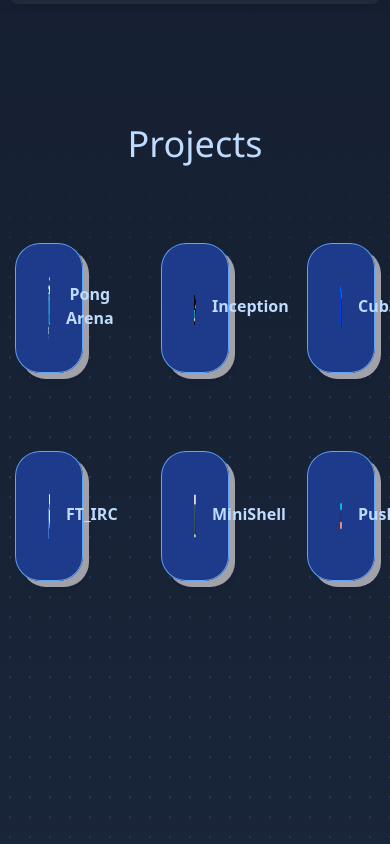
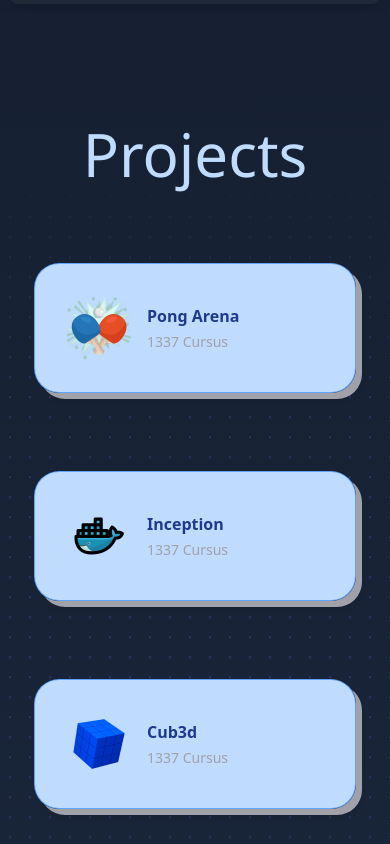
Before and after one commit to Amine-Nova/Portfolio, a React (Create React App) app: page / in a window 390 px wide. Shown: the part 1100-1944 px from the top of the page. Built offline with nearby package versions, Linux system fonts and the light colour scheme.

Commit message:
set boxes styles

```diff
--- a/src/components/Containers/container.jsx
+++ b/src/components/Containers/container.jsx
@@ -10,13 +10,13 @@
 
 const container = () => {
   return (
-    <div className='grid grid-cols-3 gap-20 px-4 py-20'>
-      <Boxes name='Pong Arena' src={pongimg} title={''}/>
-      <Boxes name='Inception' src={inceptionimg} title={''}/>
-      <Boxes name='Cub3d' src={cub3dimg} title={''}/>
-      <Boxes name='FT_IRC' src={ftircimg} title={''}/>
-      <Boxes name='MiniShell' src={minishellimg} title={''}/>
-      <Boxes name='Push_Swap' src={pushswapimg} title={''}/>
+    <div className='grid grid-cols-1 lg:grid-cols-3 md:grid-cols-2 gap-20 px-4 py-20'>
+      <Boxes name='Pong Arena' src={pongimg} title={'1337 Cursus'}/>
+      <Boxes name='Inception' src={inceptionimg} title={'1337 Cursus'}/>
+      <Boxes name='Cub3d' src={cub3dimg} title={'1337 Cursus'}/>
+      <Boxes name='FT_IRC' src={ftircimg} title={'1337 Cursus'}/>
+      <Boxes name='MiniShell' src={minishellimg} title={'1337 Cursus'}/>
+      <Boxes name='Push_Swap' src={pushswapimg} title={'1337 Cursus'}/>
     </div>
   )
 }
--- a/src/components/Items/boxes.jsx
+++ b/src/components/Items/boxes.jsx
@@ -1,31 +1,47 @@
-import React from "react";
+import React, { useEffect, useState } from "react";
 
-const boxes = ({ name, src, title }) => {
+const Boxes = ({ name, src, title }) => {
+  const [popUp, setPopUp] = useState(false);
+  useEffect(() => {
+    document.body.style.overflow = popUp ? "hidden" : "";
+  }, [popUp])
   return (
-    <button className="group static transition-all ease-in-out fade-in">
+    <div>
+
+    <button onClick={() => setPopUp(true)} className="group static transition-all ease-in-out fade-in">
       <div className="relative container z-10">
         <div
-          className="flex gap-4 py-6 px-8 rounded-3xl h-32
-        items-center bg-blue-900 ring-1 ring-blue-400
-        relative top-0 left-0 group-hover:-top-2 group-hover:-left-2 transition-all ease-in-out "
-        >
+          className="flex gap-4 py-6 px-8 rounded-3xl h-32 w-80 lg:w-[275px] xl:w-80
+          items-center  ring-1 ring-blue-400
+          relative top-0 left-0 group-hover:-top-2 group-hover:-left-2 transition-all ease-in-out bg-blue-200 group-hover:bg-transparent
+          "
+          >
           <img
             className="w-16 h-16 rounded-sm"
             src={src}
             alt=""
-          />
+            />
           <div className="flex flex-col gap-1 test-start relative">
-            <p className="text-blue-200 font-semibold max-w-[20ch] overflow-hodden">
+            <p className="text-blue-900 group-hover:text-blue-200 text-start font-semibold max-w-[20ch] overflow-hodden">
               {name}
             </p>
-            <p class="text-sm text-start text-blue-500 max-w-[20ch] overflow-hidden whitespace-nowrap truncate">{title}</p>
+            <p class="text-sm text-start text-zinc-400 max-w-[20ch] overflow-hidden whitespace-nowrap truncate">{title}</p>
           </div>
         </div>
-        <div class="absolute h-full w-full left-0 top-0 bg-white ring-1 ring-black -z-10 rounded-3xl transition-all ease-in-out group-hover:bg-[#ffd074]"></div>
-        <div class="absolute h-full w-full left-1.5 top-1.5 group-hover:left-2 group-hover:top-2 bg-zinc-400 ring-1 ring-zinc-400 group-hover:ring-black -z-20 rounded-3xl transition-all ease-in-out group-hover:bg-[#b087ff] shadow-md group-hover:shadow-lg"></div>
+        <div class="absolute h-full w-full left-0 top-0 bg-white ring-1 ring-black -z-10 rounded-3xl transition-all ease-in-out group-hover:bg-[#3A4498]"></div>
+        <div class="absolute h-full w-full left-1.5 top-1.5 group-hover:left-2 group-hover:top-2 bg-zinc-400 ring-1 ring-zinc-400 group-hover:ring-black -z-20 rounded-3xl transition-all ease-in-out group-hover:bg-[#0BE8F4] shadow-md group-hover:shadow-lg"></div>
       </div>
     </button>
+    {
+      popUp &&
+      <div onClick={() => setPopUp(false)} className="flex flex-col gap-5 fixed inset-0 z-50 bg-black/50 flex items-center justify-end">
+         <div onClick={(e) => e.stopPropagation()} className="flex bg-white w-[550px] h-[450px] rounded-t-xl justify-end">
+         </div>
+         {/* <button className="text-white text-5xl bg-red-600 rounded-xl w-48 h-16" onClick={() => setPopUp(false)}>quit</button> */}
+      </div>
+    }
+    </div>
   );
 };
 
-export default boxes;
+export default Boxes;
--- a/src/components/Projects/projects.jsx
+++ b/src/components/Projects/projects.jsx
@@ -3,7 +3,7 @@
 const Projects = () => {
   return (
     <div className="relative">
-      <p className="segoe text-4xl sm:text-6xl md:text-7xl lg:text-9xl text-blue-200 capitalize">
+      <p className="segoe text-6xl sm:text-7xl md:text-8xl lg:text-9xl text-blue-200 capitalize">
         projects
       </p>
     </div>
--- a/src/index.css
+++ b/src/index.css
@@ -113,3 +113,9 @@
       transform: translateY(-20px);
   }
 }
+
+.pop
+{
+  width: 100%;
+  height: 100%;
+}
```
Also changed, not shown: test.html (deleted, +0 -66 lines), 1 other file (tests, documents, lock files or other folders).
